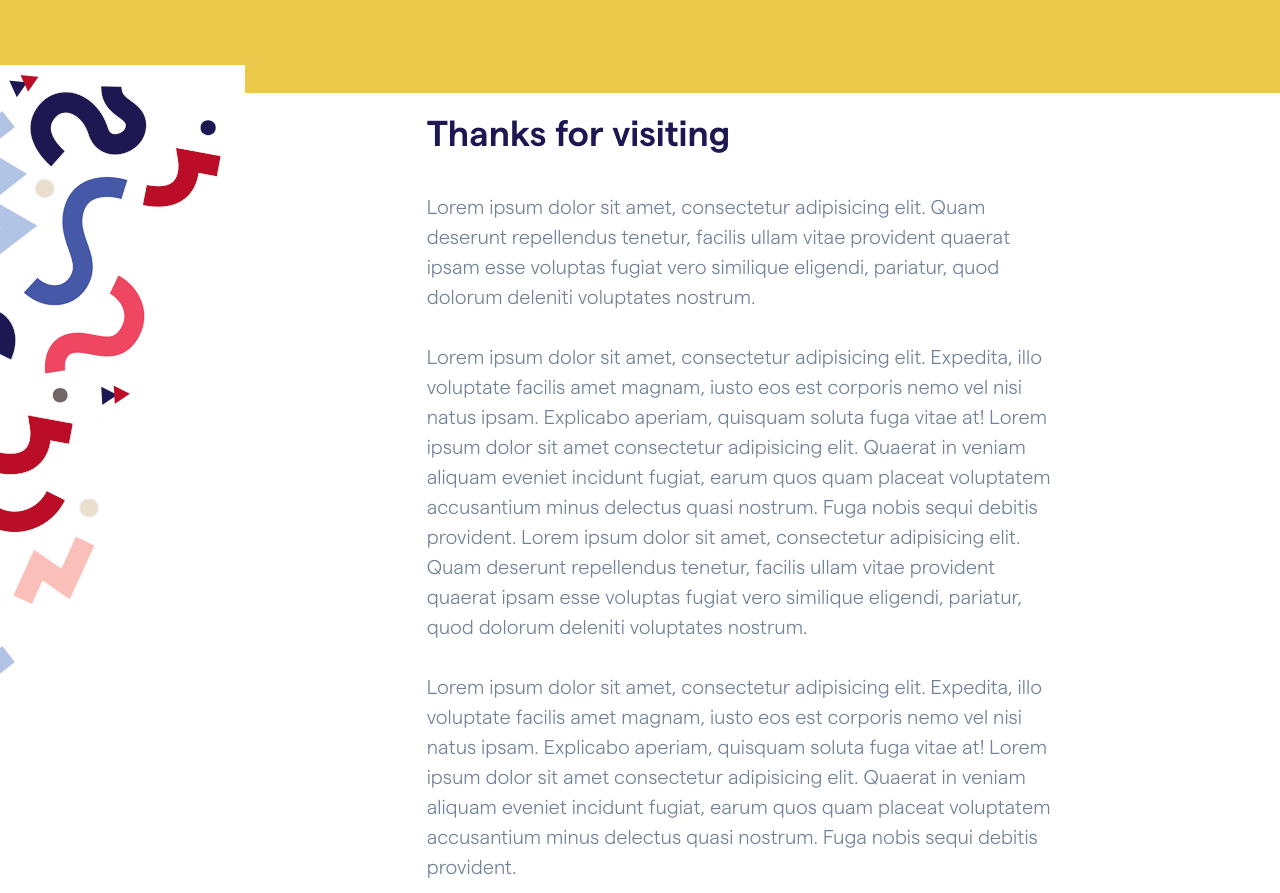
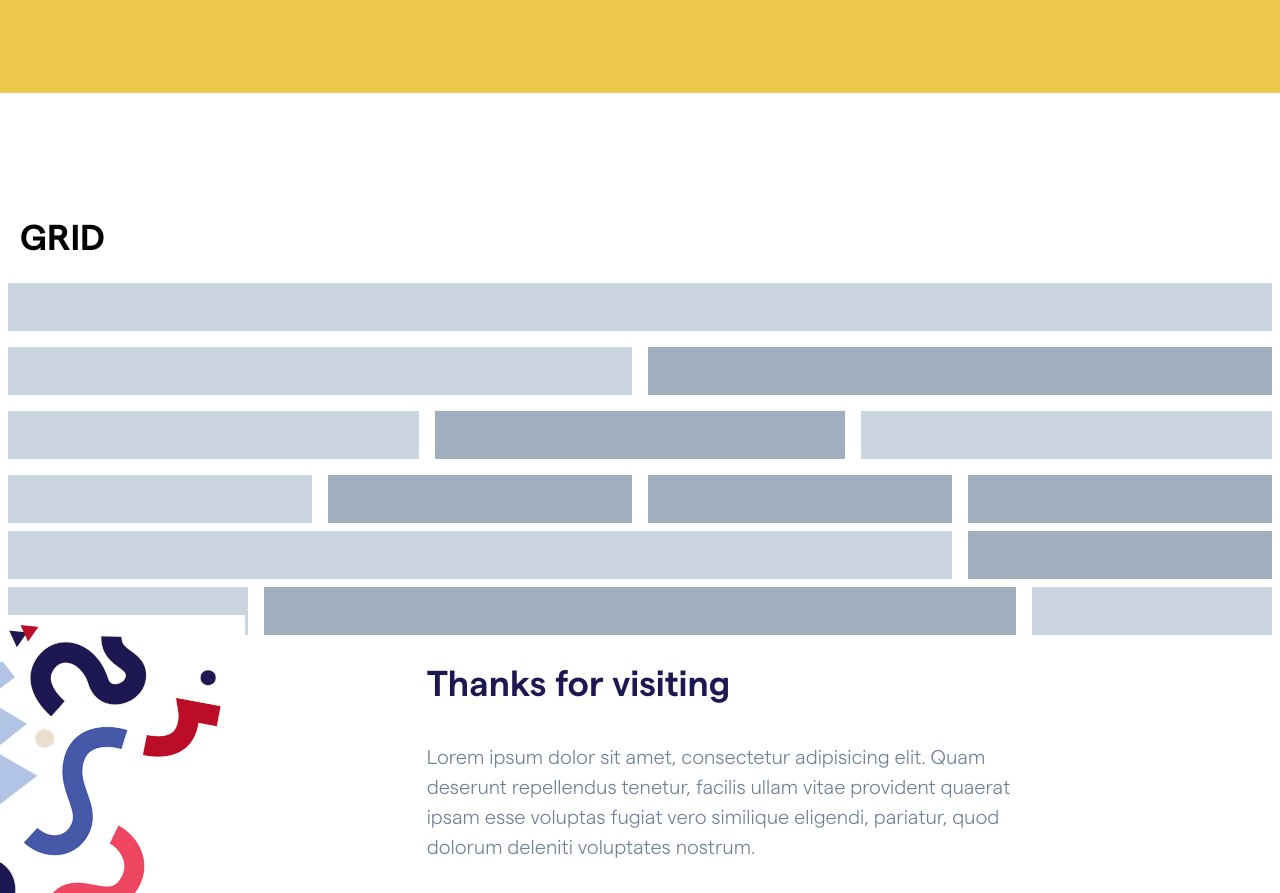
Before and after one commit to donnagal/template-2020, a website: page public/index.html in a window 1280 px wide. Shown: the part 1199-2092 px from the top of the page. Drawn offline with nearby package versions, Linux system fonts and the light colour scheme.

Commit message:
update grid

```diff
--- a/public/index.html
+++ b/public/index.html
@@ -102,6 +102,92 @@
 </div>
 
 
+<div class="container mx-auto pt-24">
+  <div class="p-5">
+    <h3 class="mark-bold text-4xl uppercase">GRID</h3>
+  </div>
+  <div class="px-2 mb-4">
+    <div class="flex -mx-2">
+      <div class="w-full px-2">
+        <div class="bg-gray-400 h-12"></div>
+      </div>
+    </div>
+  </div>
+
+<!-- Two columns -->
+<div class="px-2 mb-4">
+  <div class="flex -mx-2">
+    <div class="w-1/2 px-2">
+      <div class="bg-gray-400 h-12"></div>
+    </div>
+    <div class="w-1/2 px-2">
+      <div class="bg-gray-500 h-12"></div>
+    </div>
+  </div>
+</div>
+<!-- Three columns -->
+<div class="px-2 mb-4">
+  <div class="flex -mx-2">
+    <div class="w-1/3 px-2">
+      <div class="bg-gray-400 h-12"></div>
+    </div>
+    <div class="w-1/3 px-2">
+      <div class="bg-gray-500 h-12"></div>
+    </div>
+    <div class="w-1/3 px-2">
+      <div class="bg-gray-400 h-12"></div>
+    </div>
+  </div>
+</div>
+
+<!-- Four columns -->
+<div class="px-2 mb-2">
+  <div class="flex -mx-2">
+    <div class="w-1/4 px-2">
+      <div class="bg-gray-400 h-12"></div>
+    </div>
+    <div class="w-1/4 px-2">
+      <div class="bg-gray-500 h-12"></div>
+    </div>
+    <div class="w-1/4 px-2">
+      <div class="bg-gray-500 h-12"></div>
+    </div>
+    <div class="w-1/4 px-2">
+      <div class="bg-gray-500 h-12"></div>
+    </div>
+  </div>
+</div>
+
+<!-- 3/4 | 1/4  -->
+<div class="px-2 mb-2">
+  <div class="flex -mx-2">
+    <div class="w-full md:w-3/4  px-2">
+      <div class="bg-gray-400 h-12"></div>
+    </div>
+    <div class="w-full md:w-1/4 text-center text-gray-700 px-2">
+      <div class="bg-gray-500 h-12"></div>
+    </div>
+  </div>
+</div>
+
+<!-- 1/5 | 3/5 |1/5  -->
+<div class="px-2 mb-2">
+  <div class="flex -mx-2">
+    <div class="w-full md:w-1/5   px-2">
+      <div class="bg-gray-400 h-12"></div>
+    </div>
+    <div class="w-full md:w-3/5 text-center text-gray-700 px-2">
+      <div class="bg-gray-500 h-12"></div>
+    </div>
+    <div class="w-full md:w-1/5   px-2">
+      <div class="bg-gray-400 h-12"></div>
+    </div>
+  </div>
+</div>
+</div>
+
+
+
   <div class="flex content-center flex-wrap lg:h-screen">
     <div class="w-1/3 hidden lg:block">
       <img src="img/shapes.png" />
```
